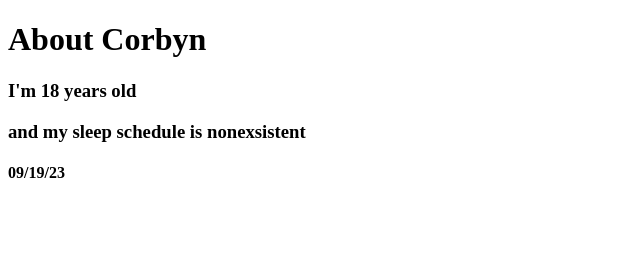
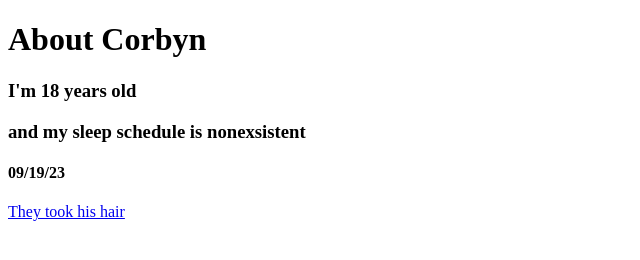
Before and after one commit to Blueracey/Blueracey.github.io, a plain HTML site: page index.html in a window 1280 px wide. Shown: the whole page, without its empty margins (0-640 px from the left). Drawn offline with Linux system fonts and the light colour scheme.

Commit message:
Update index.html

```diff
--- a/index.html
+++ b/index.html
@@ -11,6 +11,6 @@
                 <h3>I'm 18 years old</h3>
                         <h3>and my sleep schedule is nonexsistent</h2>
                     <h4>09/19/23</h2>
-
+                            <a href="https://github.com/Blueracey/Blueracey.github.io/blob/main/page1.HTML">They took his hair</a>
 
     </body>
```
